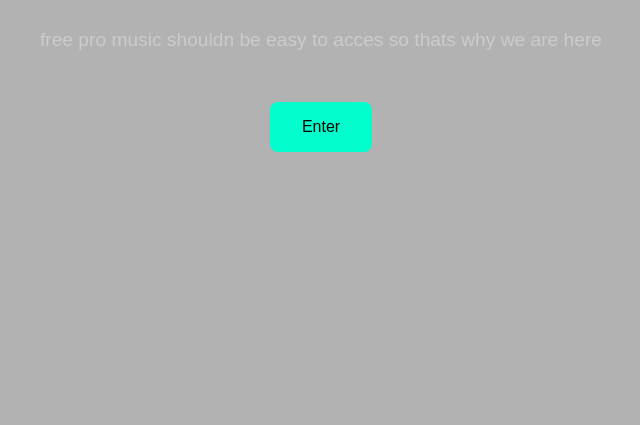
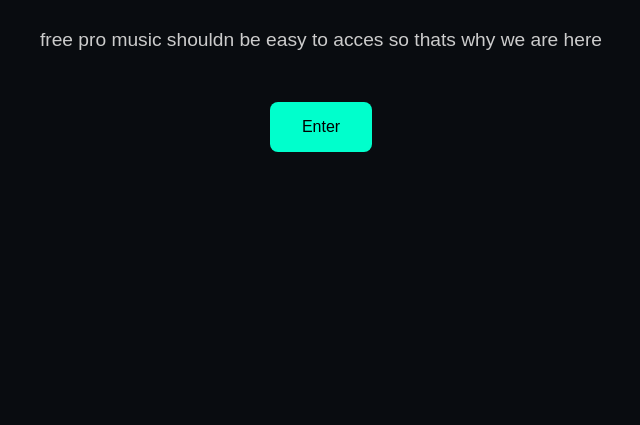
Before and after one commit to evghjrnhvghrj/useablemusic.github.io, a plain HTML site: page index.html in a window 1280 px wide. Shown: the part 375-800 px from the top of the page, without its empty margins (319-959 px from the left). Drawn offline with Linux system fonts and the light colour scheme.

Commit message:
Update index.html

```diff
--- a/index.html
+++ b/index.html
@@ -15,7 +15,7 @@
     margin: 0;
     padding: 0;
     font-family: Arial, sans-serif;
-    background: ('black.png') ;
+    background: url('black.png') no-repeat center center fixed;
     background-size: cover;
     color: #fff;
     display: flex;
```
